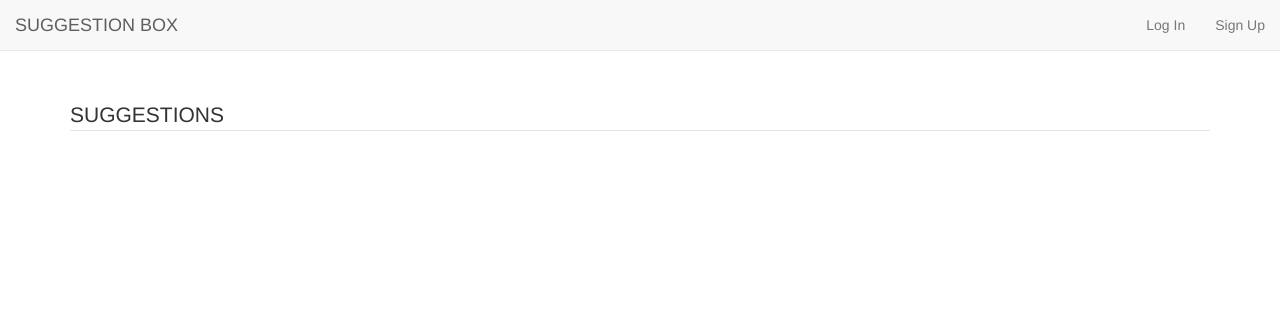
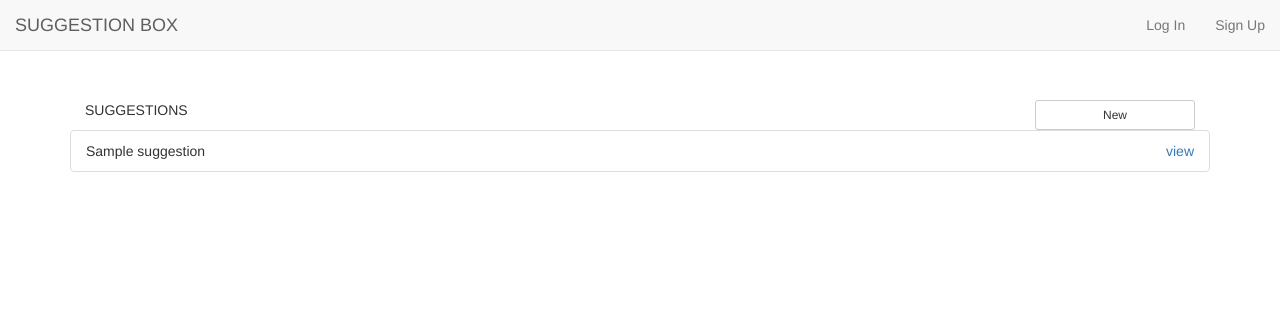
Before and after one commit to keryl/suggestion-box, a Flask app: template templates/home_logged_in.html in a window 1280 px wide. Shown: the top 311 px of the page. Run offline with Flask 2, Linux system fonts and the light colour scheme; the template is opened without the code that fills it: most values are stand-ins (such as "Sample title", 1, 10 or a date in 2020); some libraries are stand-ins or nearby versions.

Commit message:
add home_logged_in.html

```diff
--- a/templates/home_logged_in.html
+++ b/templates/home_logged_in.html
@@ -2,6 +2,20 @@
 
 {% block body %}
 
-<legend>SUGGESTIONS</legend>
+<div class="row-fluid heading">
+  <div class="col-sm-10">
+    SUGGESTIONS
+  </div>
+  <div class="col-sm-2">
+    <a href="/new-suggestion" class="btn btn-default btn-block btn-sm">New</a>
+  </div>
+  <div class="clearfix"></div>
+</div>
+
+<ul class="list-group">
+{% for suggestion in suggestions %}
+  <li class="list-group-item">{{suggestion.title}} <a href="/suggestions/{{suggestion.id}}" class="pull-right">view</a></li>
+{% endfor %}
+</ul>
 
 {% endblock body %}
```
